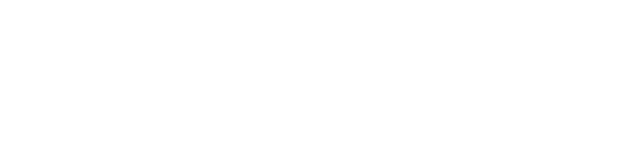
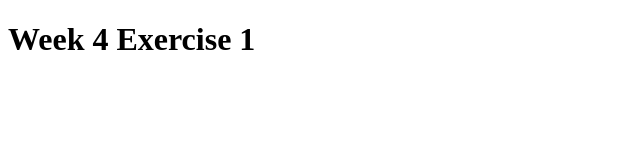
Before and after one commit to ThinleyN/Internet-Programming, a plain HTML site: page Week 4/exercise1.html in a window 1280 px wide. Shown: the whole page, without its empty margins (0-640 px from the left). Drawn offline with Linux system fonts and the light colour scheme.

Commit message:
minor update

```diff
--- a/Week 4/exercise1.html
+++ b/Week 4/exercise1.html
@@ -7,6 +7,6 @@
         <script src="exercise1.js" ></script>
     </head>
     <body>
-
+      <h1>Week 4 Exercise 1</h1>
     </body>
 </html>
```
